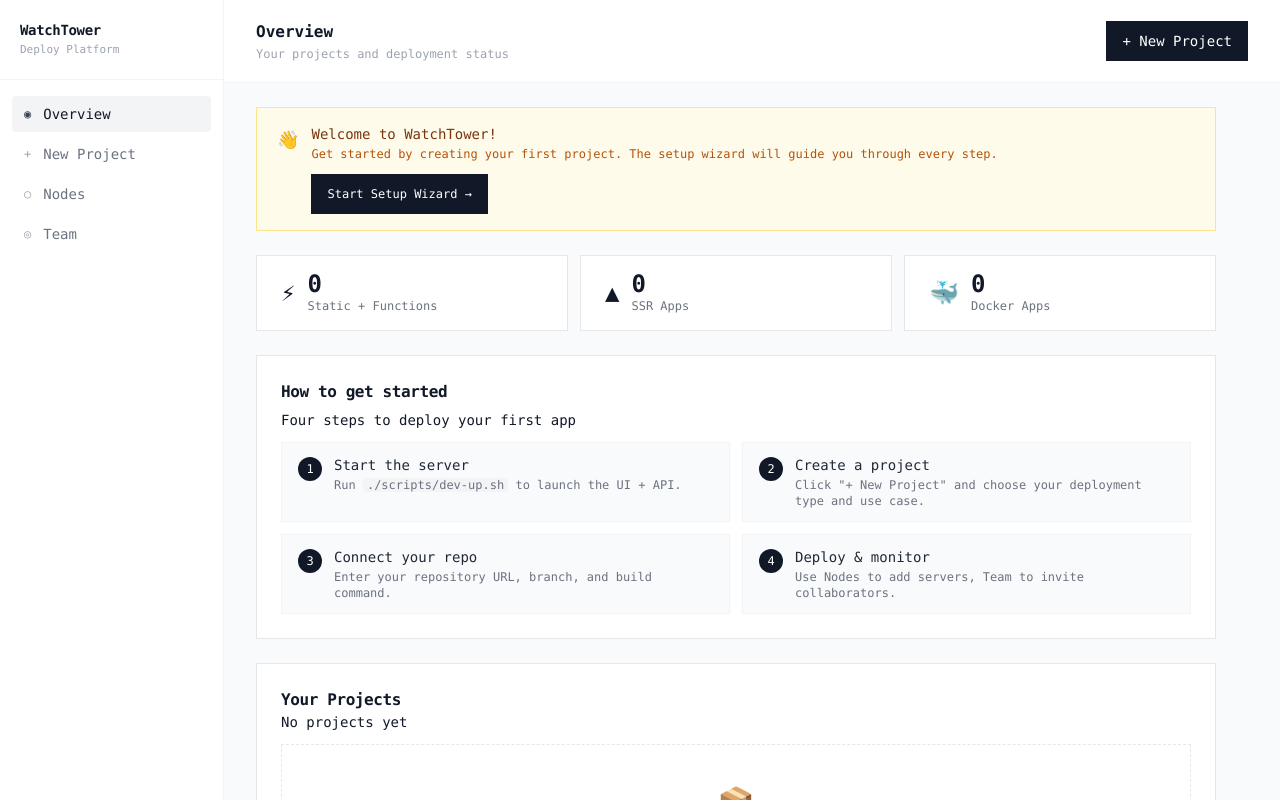
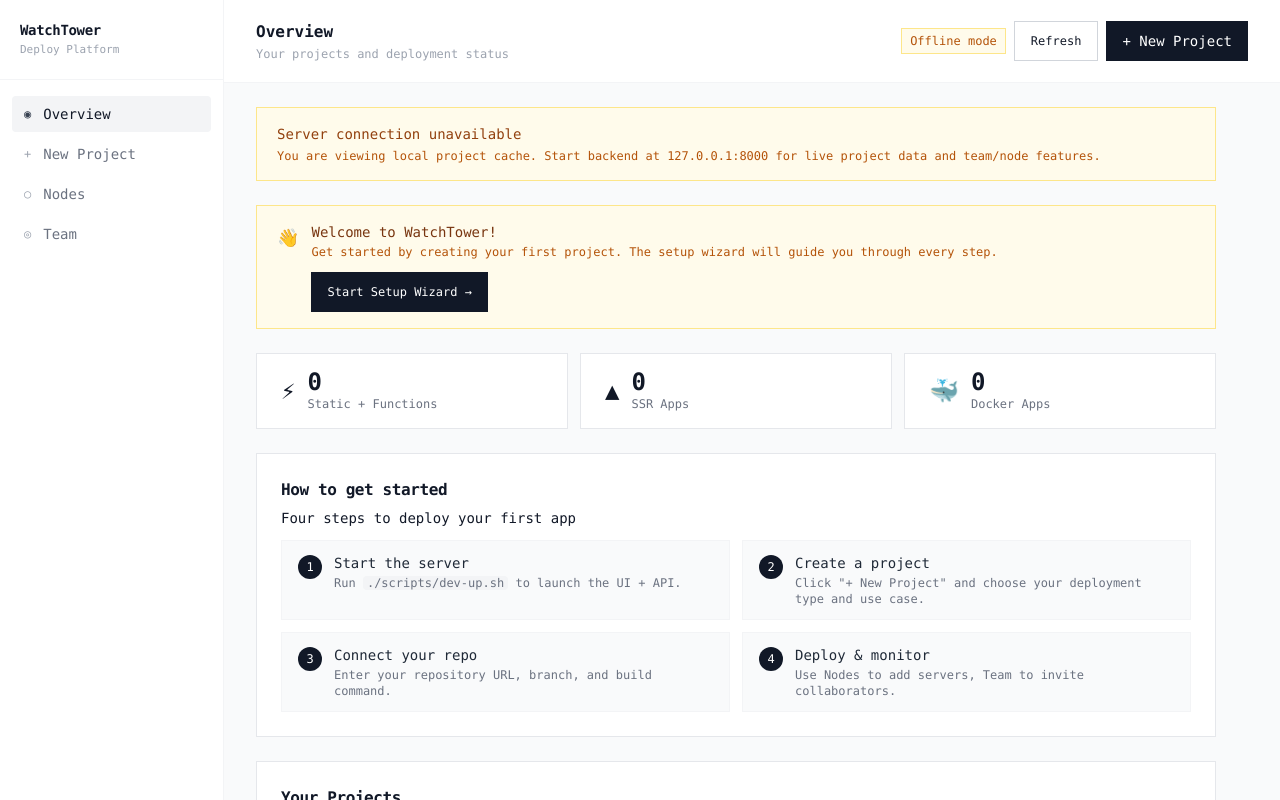
Before and after one commit to sinhaankur/WatchTower, a React (Vite) app in the folder web/: page / in a window 1280 px wide. Shown: the top 800 px of the page. Built offline with nearby package versions, Linux system fonts and the light colour scheme; no server answers.

Commit message:
ux: make dashboard live with API data, status, and offline fallback

```diff
--- a/web/src/pages/Dashboard.tsx
+++ b/web/src/pages/Dashboard.tsx
@@ -1,5 +1,7 @@
 import { Link } from 'react-router-dom';
-import { useMemo, useState } from 'react';
+import { useEffect, useMemo, useState } from 'react';
+import axios from 'axios';
+import apiClient from '@/lib/api';
 import { Button } from '@/components/ui/button';
 import {
   Card,
@@ -28,18 +30,63 @@ const USE_CASE_META: Record<LocalProject['use_case'], { label: string; icon: str
 };
 
 const Dashboard = () => {
-  const [projects, setProjects] = useState<LocalProject[]>(() => {
+  const [projects, setProjects] = useState<LocalProject[]>([]);
+  const [loading, setLoading] = useState(true);
+  const [serverStatus, setServerStatus] = useState<'checking' | 'online' | 'offline'>('checking');
+  const [dataSource, setDataSource] = useState<'server' | 'local'>('local');
+
+  const loadLocalProjects = () => {
     const raw = localStorage.getItem(STORAGE_KEY);
-    if (!raw) return [];
+    if (!raw) return;
     try {
       const parsed = JSON.parse(raw) as LocalProject[];
-      return Array.isArray(parsed) ? parsed : [];
+      setProjects(Array.isArray(parsed) ? parsed : []);
+      setDataSource('local');
     } catch {
-      return [];
+      setProjects([]);
+      setDataSource('local');
     }
-  });
+  };
+
+  const loadProjects = async () => {
+    setLoading(true);
+    setServerStatus('checking');
+    try {
+      const [healthResp, projectsResp] = await Promise.all([
+        apiClient.get('/health'),
+        apiClient.get('/projects'),
+      ]);
+
+      if (healthResp.status >= 200 && healthResp.status < 300) {
+        setServerStatus('online');
+      }
+
+      const rows = (projectsResp.data as any[]) ?? [];
+      const normalized = rows.map((p) => ({
+        id: String(p.id),
+        name: p.name ?? 'Unnamed Project',
+        use_case: (p.use_case ?? 'docker_platform') as LocalProject['use_case'],
+        deployment_model: (p.deployment_model ?? 'self_hosted') as LocalProject['deployment_model'],
+        repo_url: p.repo_url ?? '',
+        repo_branch: p.repo_branch ?? 'main',
+        created_at: p.created_at ?? new Date().toISOString(),
+      }));
+
+      setProjects(normalized);
+      setDataSource('server');
+    } catch {
+      setServerStatus('offline');
+      loadLocalProjects();
+    } finally {
+      setLoading(false);
+    }
+  };
 
   const [confirmDelete, setConfirmDelete] = useState<string | null>(null);
+
+  useEffect(() => {
+    void loadProjects();
+  }, []);
 
   const stats = useMemo(() => ({
     staticCount: projects.filter((p) => p.use_case === 'netlify_like').length,
@@ -47,7 +94,17 @@ const Dashboard = () => {
     dockerCount: projects.filter((p) => p.use_case === 'docker_platform').length,
   }), [projects]);
 
-  const deleteProject = (id: string) => {
+  const deleteProject = async (id: string) => {
+    if (dataSource === 'server') {
+      try {
+        await apiClient.delete(`/projects/${id}`);
+      } catch (error) {
+        if (!axios.isAxiosError(error) || !error.response) {
+          return;
+        }
+      }
+    }
+
     const next = projects.filter((p) => p.id !== id);
     setProjects(next);
     localStorage.setItem(STORAGE_KEY, JSON.stringify(next));
@@ -65,13 +122,28 @@ const Dashboard = () => {
             <h1 className="text-base font-semibold text-gray-900">Overview</h1>
             <p className="text-xs text-gray-400 mt-0.5">Your projects and deployment status</p>
           </div>
-          <Link to="/setup">
-            <Button className="bg-gray-900 text-white hover:bg-gray-800 rounded-none text-sm">+ New Project</Button>
-          </Link>
+          <div className="flex items-center gap-2">
+            <span className={`text-xs px-2 py-1 border ${serverStatus === 'online' ? 'bg-green-50 text-green-700 border-green-200' : serverStatus === 'offline' ? 'bg-amber-50 text-amber-700 border-amber-200' : 'bg-gray-50 text-gray-500 border-gray-200'}`}>
+              {serverStatus === 'online' ? 'API online' : serverStatus === 'offline' ? 'Offline mode' : 'Checking API...'}
+            </span>
+            <Button variant="outline" onClick={() => void loadProjects()} className="rounded-none border-gray-300 text-xs" disabled={loading}>
+              {loading ? 'Refreshing…' : 'Refresh'}
+            </Button>
+            <Link to="/setup">
+              <Button className="bg-gray-900 text-white hover:bg-gray-800 rounded-none text-sm">+ New Project</Button>
+            </Link>
+          </div>
         </div>
       </header>
 
       <main className="px-8 py-6 space-y-6 max-w-5xl">
+
+        {serverStatus === 'offline' && (
+          <div className="border border-amber-200 bg-amber-50 px-5 py-4">
+            <p className="text-sm font-medium text-amber-800">Server connection unavailable</p>
+            <p className="text-xs text-amber-700 mt-1">You are viewing local project cache. Start backend at 127.0.0.1:8000 for live project data and team/node features.</p>
+          </div>
+        )}
 
         {/* Getting started banner for first-time users */}
         {isFirstVisit && (
@@ -137,7 +209,9 @@ const Dashboard = () => {
           <CardHeader className="pb-3 flex flex-row items-center justify-between">
             <div>
               <CardTitle className="text-base">Your Projects</CardTitle>
-              <CardDescription>{projects.length === 0 ? 'No projects yet' : `${projects.length} project${projects.length !== 1 ? 's' : ''}`}</CardDescription>
+              <CardDescription>
+                {loading ? 'Loading projects…' : projects.length === 0 ? 'No projects yet' : `${projects.length} project${projects.length !== 1 ? 's' : ''} · ${dataSource === 'server' ? 'live data' : 'local cache'}`}
+              </CardDescription>
             </div>
             {projects.length > 0 && (
               <Link to="/setup">
@@ -146,7 +220,7 @@ const Dashboard = () => {
             )}
           </CardHeader>
           <CardContent>
-            {projects.length === 0 && (
+            {!loading && projects.length === 0 && (
               <div className="text-center py-10 border border-dashed border-gray-200">
                 <p className="text-3xl mb-2">📦</p>
                 <p className="text-sm font-medium text-gray-600">No projects yet</p>
@@ -187,7 +261,7 @@ const Dashboard = () => {
                           <Button
                             variant="outline"
                             className="rounded-none border-red-300 text-red-600 text-xs px-2 py-1 h-auto hover:bg-red-50"
-                            onClick={() => deleteProject(project.id)}
+                            onClick={() => void deleteProject(project.id)}
                           >
                             Yes
                           </Button>
```
